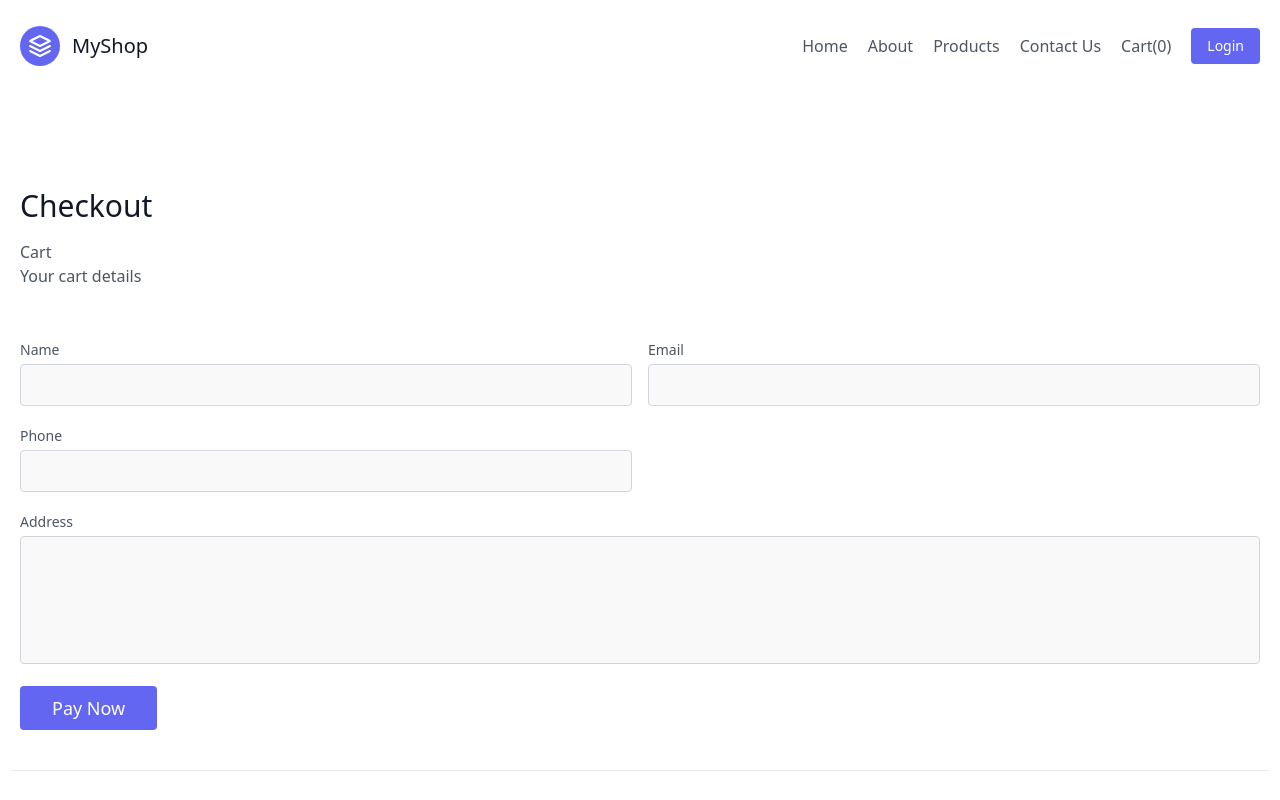
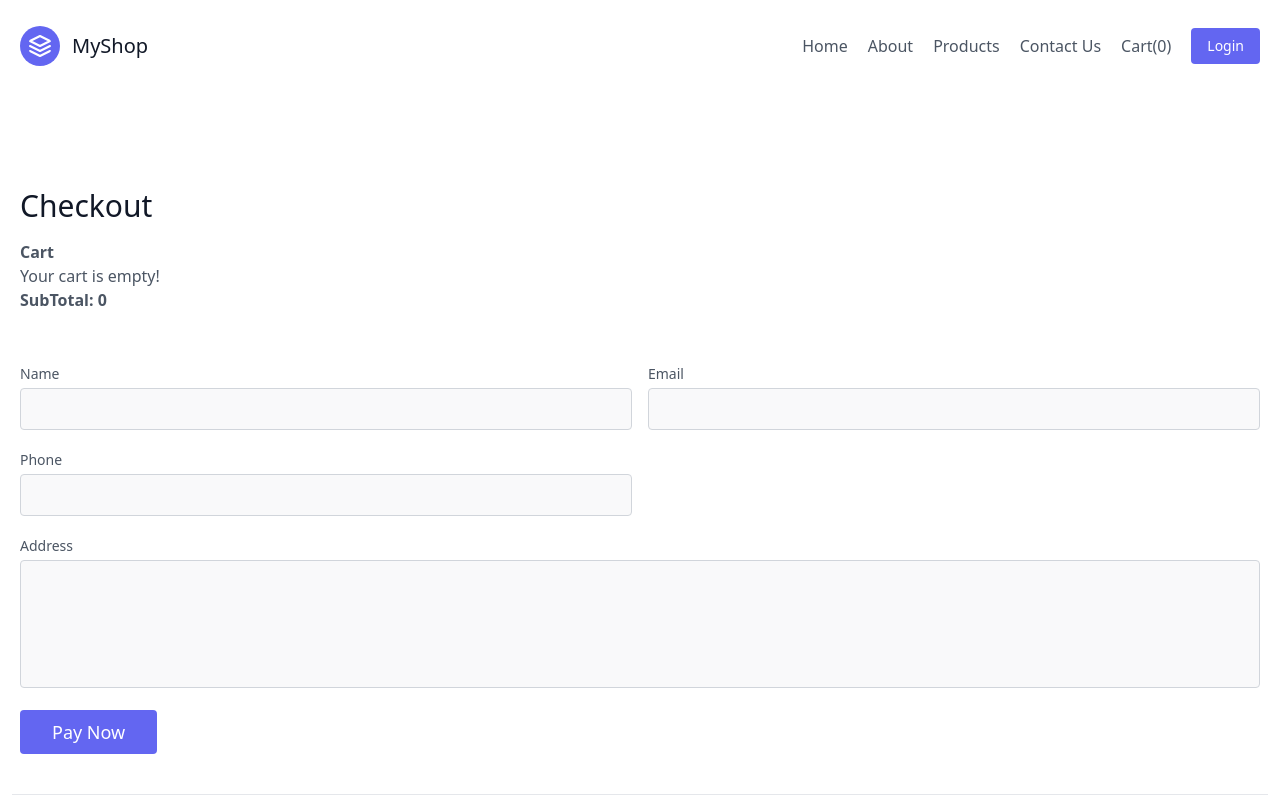
Before and after one commit to kamilamin/ecommerce-poc-nextjs-tailwind, a Next.js app: page /checkout in a window 1280 px wide. Shown: the top 800 px of the page. Built offline with nearby package versions, Linux system fonts and the light colour scheme.

Commit message:
Mapping cart details on checkout screen

```diff
--- a/pages/checkout.js
+++ b/pages/checkout.js
@@ -1,20 +1,39 @@
-import React from 'react'
+/* eslint-disable react-hooks/exhaustive-deps */
+/* eslint-disable react-hooks/rules-of-hooks */
+import React, { useEffect, useState } from 'react'
 
-const checkout = () => {
+const checkout = ({ cart }) => {
+  const [subTotal, setSubTotal] = useState(0)
+  useEffect(() => {
+    let total = 0
+    for (let index = 0; index < cart.length; index++) {
+      // const element = cart[index];
+      total = total + cart[index][1]
+    }
+    setSubTotal(total)
+  }, [])
   return (
     <div>
       <section className="text-gray-600 body-font relative">
         <div className="container px-5 py-24 mx-auto min-h-screen">
           <div className="flex flex-col w-full mb-12">
             <h1 className="sm:text-3xl text-2xl font-medium title-font mb-4 text-gray-900">Checkout</h1>
-            <h2>Cart</h2>
-            <div className='cart'>Your cart details</div>
+            <h2 className='text 2xl font-bold'>Cart</h2>
+            <div className='cart'>{cart.length ? `Your cart details are as follows:` : `Your cart is empty!`}</div>
+            <ul className='list-decimal px-8'>
+              {cart.map((item, i) => {
+                return <li key={i}>{item[0]} with a price of {item[1]}</li>
+              })}
+            </ul>
+            <div className='font-bold'>
+            SubTotal: {subTotal}
+            </div>
           </div>
           <div className="">
             <div className="flex flex-wrap -m-2">
               <div className="p-2 w-1/2">
                 <div className="relative">
-                  <label for="name" className="leading-7 text-sm text-gray-600">Name</label>
+                  <label htmlFor="name" className="leading-7 text-sm text-gray-600">Name</label>
                   <input type="text" id="name" name="name" className="w-full bg-gray-100 bg-opacity-50 rounded border border-gray-300 focus:border-indigo-500 focus:bg-white focus:ring-2 focus:ring-indigo-200 text-base outline-none text-gray-700 py-1 px-3 leading-8 transition-colors duration-200 ease-in-out" />
                 </div>
               </div>
```
